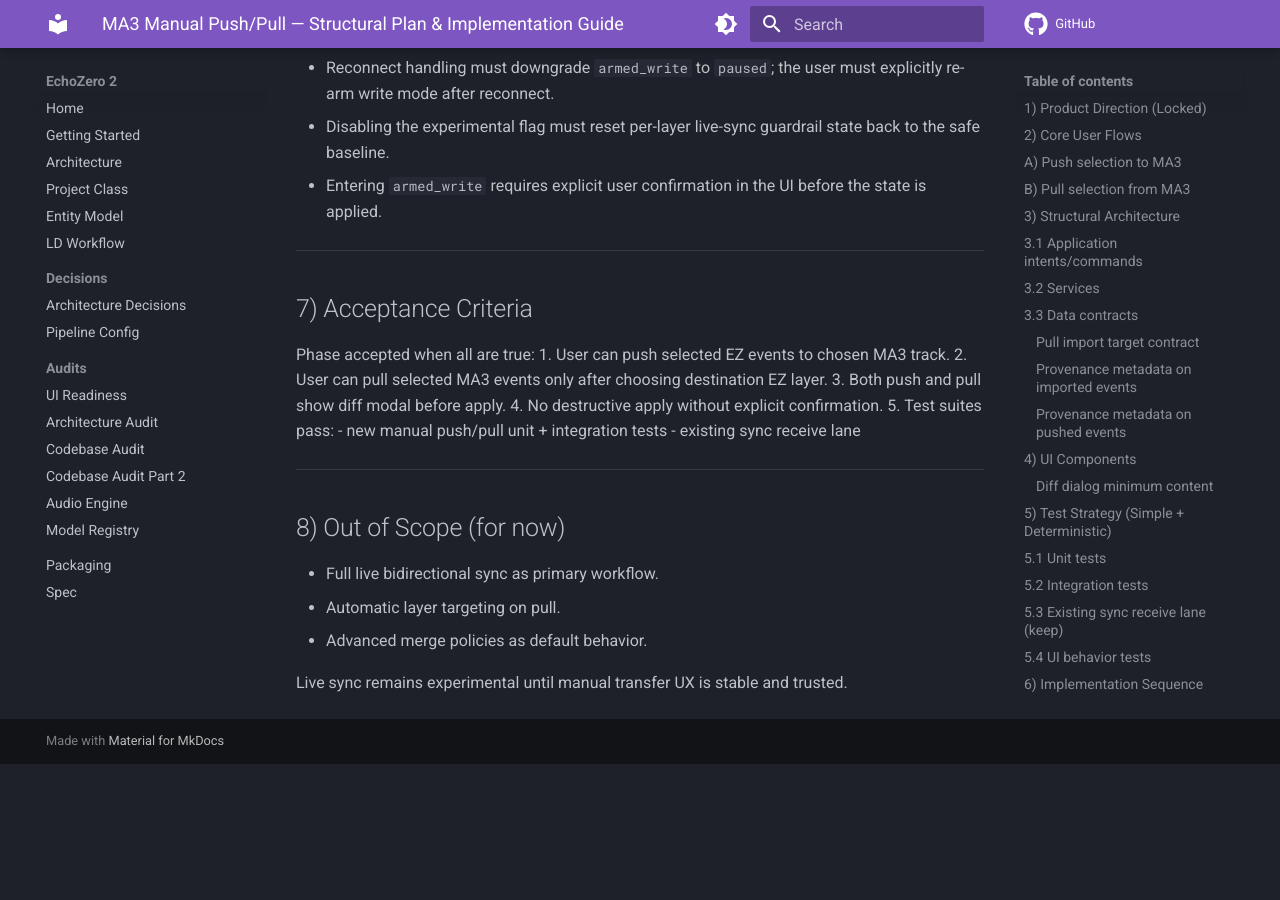
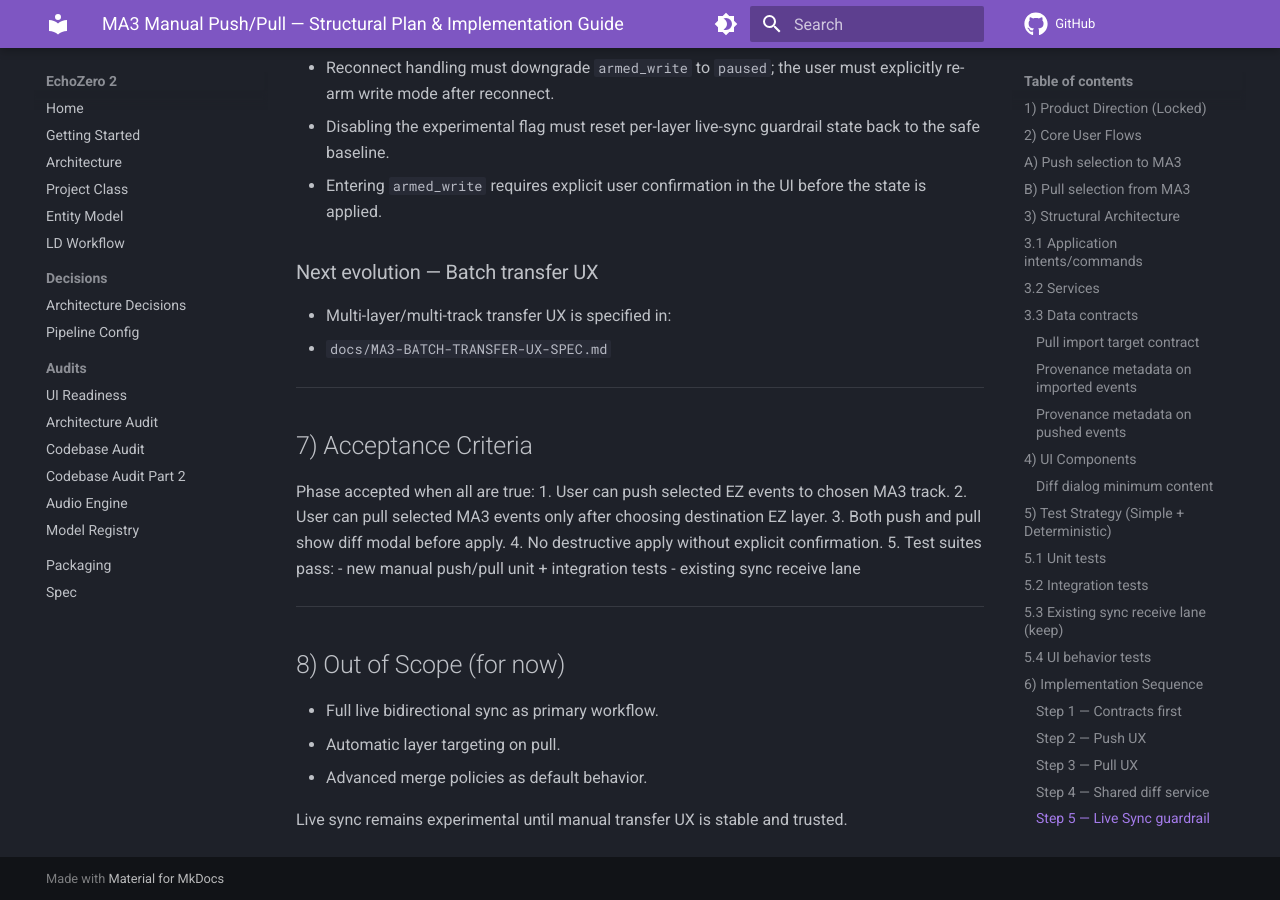
Before and after one commit to gdennen0/EchoZero, an MkDocs documentation site: the page built from docs/MA3-MANUAL-PUSH-PULL-IMPLEMENTATION-PLAN.md, in a window 1280 px wide and 900 px high, scrolled down 5233 px. Built offline with MkDocs 1.6.1 and Material for MkDocs 9.7.7, drawn with Linux system fonts in a browser that asks for light colours; comment, search, counter and statistics services are not loaded; before the commit the page ends 5997 px from its top, so only the background shows below that; part of the change alters nothing that is shown.

Commit message:
Add Socratic spec for batch MA3 transfer UX

````diff
--- /dev/null
+++ b/docs/MA3-BATCH-TRANSFER-UX-SPEC.md
@@ -0,0 +1,266 @@
+# MA3 Batch Transfer UX Spec (Socratic + First Principles)
+
+_Last updated: 2026-04-11_
+
+## 1) Why this exists
+
+Manual push/pull works for single operations. The next UX jump is handling **multiple layers/tracks in one deliberate transfer session** without turning the workflow into form-entry fatigue.
+
+This spec defines a clean, operator-first batch flow:
+- **Push** stays in the editor as a mode.
+- **Pull** uses a dedicated timeline-style workspace/modal.
+- Both feed a shared **Transfer Plan** with preview + explicit apply.
+
+---
+
+## 2) Product constraints (locked)
+
+1. Manual transfer remains primary.
+2. Live sync remains experimental/off by default.
+3. Pull always requires explicit EZ destination layer (no implicit target).
+4. Diff confirmation is required before destructive apply.
+5. No silent destructive clear behavior.
+6. MA3 write path remains main-only and metadata-safe.
+
+---
+
+## 3) Socratic seminar (decision pass)
+
+### Q1. What if push and pull both use popups?
+**Answer:** This creates unnecessary context switching and weak direct manipulation.
+
+**Decision:**
+- Push = in-editor mode.
+- Pull = modal workspace (external source browsing requires it).
+
+### Q2. What if we allow batch apply without preflight?
+**Answer:** Fast but unsafe; partial failures become unpredictable.
+
+**Decision:**
+- Always run plan-wide preflight before apply.
+- Show row-level failures and block destructive apply until fixed.
+
+### Q3. What if every row asks for confirmation?
+**Answer:** Too noisy, destroys flow.
+
+**Decision:**
+- One confirmation per batch apply (after diff preview).
+- Row-level warnings in preview table.
+
+### Q4. What if we auto-guess pull destinations?
+**Answer:** Feels magical until wrong, then catastrophic.
+
+**Decision:**
+- Suggestion allowed, but explicit selection required per row.
+
+### Q5. What if we keep selection interactions different in push vs pull?
+**Answer:** Cognitive friction.
+
+**Decision:**
+- Unified timeline grammar: click, shift-click, cmd/ctrl-click, drag-lasso.
+
+### Q6. What if we optimize for power users only?
+**Answer:** Expert speed rises, approachability collapses.
+
+**Decision:**
+- Progressive disclosure:
+  - simple defaults for first pass
+  - advanced controls hidden behind expanders
+
+---
+
+## 4) First-principles UX goals
+
+1. **Stay in context** (push in editor).
+2. **Direct manipulation over forms** (timeline selection, not checkboxes).
+3. **One obvious next action** per stage.
+4. **Safe by default, fast when intentional**.
+5. **Scale from one transfer to many** without a separate mental model.
+
+---
+
+## 5) Experience architecture
+
+## A) Object Info: Sync & Transfer card (per selected layer)
+
+Add a dedicated card:
+- Status chip: Off / Observe / Paused / Armed Write
+- Mapping summary (if known)
+- Actions:
+  - Push to MA3…
+  - Pull from MA3…
+  - Batch Transfer… (opens Transfer Plan workspace)
+
+This is the canonical launch point for sync/transfer actions.
+
+## B) Push Mode (editor-native)
+
+Entering Push Mode does not open a heavy dialog.
+
+UI:
+- subtle mode banner: “Push to MA3”
+- target-mapping strip (selected layers -> MA3 tracks)
+- bottom action bar:
+  - Cancel
+  - Preview Diff
+  - Send N Transfers
+
+Selection uses existing timeline behavior.
+
+## C) Pull Workspace (timeline modal)
+
+Because source is MA3, pull uses a dedicated workspace/modal:
+- Left: MA3 track browser (multi-select)
+- Center: MA3 event timeline lanes (timeline-style selection)
+- Right: EZ destination mapping per selected source track
+- Footer:
+  - Cancel
+  - Preview Import Diff
+  - Import N Transfers
+
+Default import mode: **new take**.
+
+---
+
+## 6) Transfer Plan model (shared)
+
+A Transfer Plan is a list of rows.
+
+```text
+TransferPlan
+- plan_id
+- operation_type: push | pull | mixed
+- rows: TransferRow[]
+- preflight_summary
+- diff_summary
+```
+
+```text
+TransferRow
+- row_id
+- direction: push | pull
+- source_layer_id? (push)
+- source_ma3_coord? (pull)
+- selected_event_ids[]
+- target_ma3_coord? (push)
+- target_layer_id? (pull)
+- import_mode (pull, default=new_take)
+- status: draft | ready | blocked | applied | failed
+- issues[]
+- preview_diff
+```
+
+---
+
+## 7) Interaction model
+
+## Push (multi-layer)
+1. User multi-selects layers/events in editor.
+2. Enters Push Mode.
+3. Assigns MA3 target per source layer (auto-suggest + editable).
+4. Can refine event selection with timeline gestures.
+5. Preview All.
+6. Apply All.
+
+## Pull (multi-track)
+1. User opens Pull Workspace.
+2. Multi-selects source MA3 tracks.
+3. Selects events in source timeline lanes.
+4. Sets explicit EZ destination per source track.
+5. Preview All.
+6. Import All.
+
+---
+
+## 8) Safety + execution semantics
+
+1. **Preflight-first**:
+   - validate each row: source selection exists, destination set, mapping valid, metadata constraints.
+2. **Diff gate**:
+   - plan-wide summary + per-row details.
+3. **Apply semantics**:
+   - row-by-row execution with progress.
+   - no implicit destructive clear behavior.
+4. **Failure handling**:
+   - failed rows remain actionable with reason.
+   - successful rows remain committed.
+5. **Auditability**:
+   - transfer_id per row + provenance stamps.
+
+---
+
+## 9) UI copy and states (baseline)
+
+- Banner: “Push Mode — Select events and assign MA3 targets”
+- Pull title: “Import from MA3”
+- Primary actions:
+  - Preview Diff
+  - Send N Transfers / Import N Transfers
+
+States:
+- Draft
+- Ready
+- Blocked (reason shown inline)
+- Applied
+- Failed (recoverable)
+
+---
+
+## 10) Commands/intents (proposed)
+
+- `EnterPushMode(layer_ids)`
+- `ExitPushMode()`
+- `SetPushTargetForLayer(layer_id, target_ma3_coord)`
+- `OpenPullWorkspace()`
+- `SelectPullSourceTracks(coords)`
+- `SetPullTargetForTrack(source_coord, target_layer_id)`
+- `BuildTransferPlanFromSelection(...)`
+- `PreviewTransferPlan(plan_id)`
+- `ApplyTransferPlan(plan_id)`
+- `CancelTransferPlan(plan_id)`
+
+---
+
+## 11) Acceptance criteria
+
+1. User can push multiple layer selections in one plan/apply.
+2. User can pull multiple MA3 track selections in one plan/apply.
+3. Pull rows require explicit EZ target layer before becoming ready.
+4. Unified selection gestures work the same in push mode and pull workspace.
+5. Plan-wide preflight + diff gate runs before apply.
+6. Apply execution reports row-level success/failure deterministically.
+7. Existing single push/pull and sync receive lanes remain green.
+
+---
+
+## 12) Implementation slices (recommended)
+
+### Slice A — Information architecture
+- Add Sync & Transfer card in Object Info.
+- Add Transfer Plan domain/presentation models.
+
+### Slice B — Push Mode
+- Editor-native push mode + mapping strip.
+- Build plan rows from timeline selection.
+
+### Slice C — Pull Workspace
+- MA3 timeline selection modal.
+- Explicit per-row target mapping.
+
+### Slice D — Batch preflight/diff/apply
+- Plan-level diff + row table.
+- Execution progress + deterministic failure handling.
+
+### Slice E — polish
+- presets/saved mappings
+- keyboard polish
+- micro-interactions and copy pass
+
+---
+
+## 13) Out of scope
+
+- Full live bidirectional sync as default workflow.
+- Automatic pull destination without explicit confirmation.
+- Silent auto-merge behavior.
+- Hidden destructive operations.
--- a/docs/MA3-MANUAL-PUSH-PULL-IMPLEMENTATION-PLAN.md
+++ b/docs/MA3-MANUAL-PUSH-PULL-IMPLEMENTATION-PLAN.md
@@ -167,6 +167,10 @@ Add transfer commands:
 - Disabling the experimental flag must reset per-layer live-sync guardrail state back to the safe baseline.
 - Entering `armed_write` requires explicit user confirmation in the UI before the state is applied.
 
+### Next evolution — Batch transfer UX
+- Multi-layer/multi-track transfer UX is specified in:
+  - `docs/MA3-BATCH-TRANSFER-UX-SPEC.md`
+
 ---
 
 ## 7) Acceptance Criteria
````
